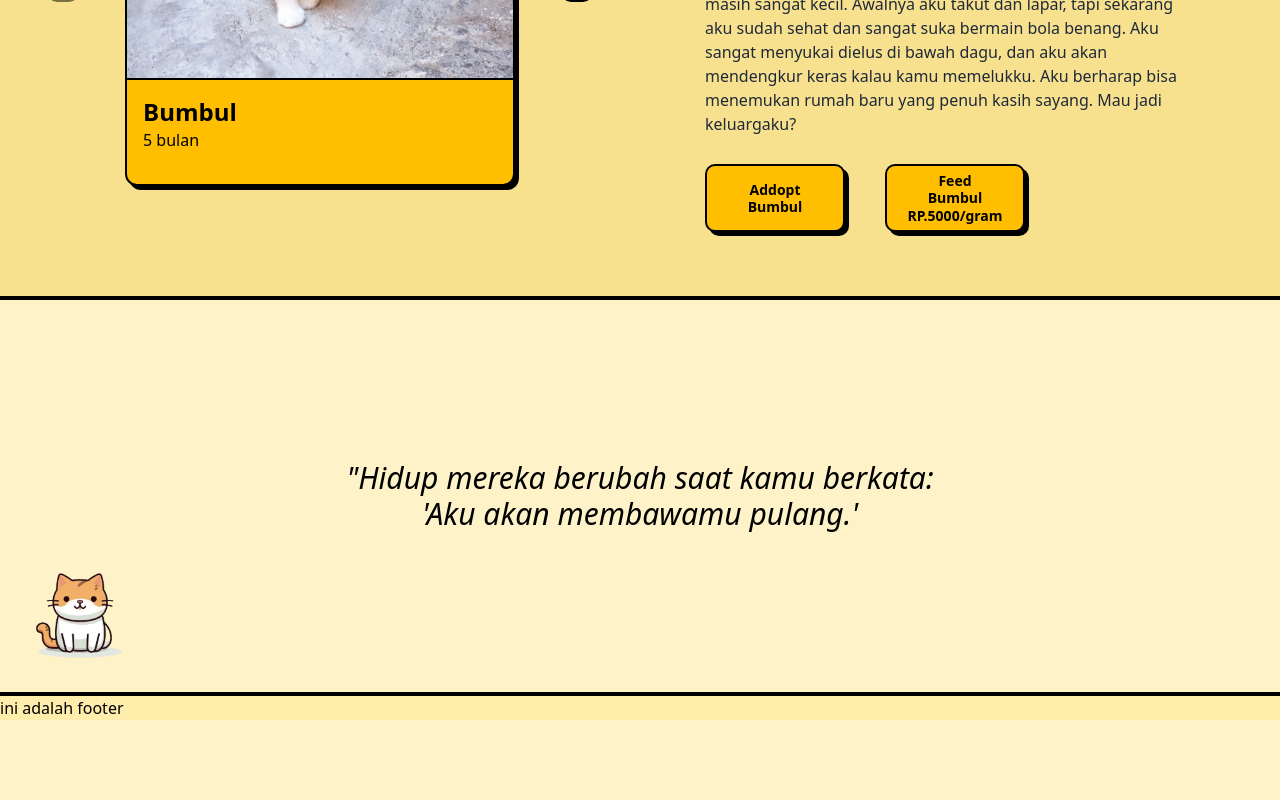
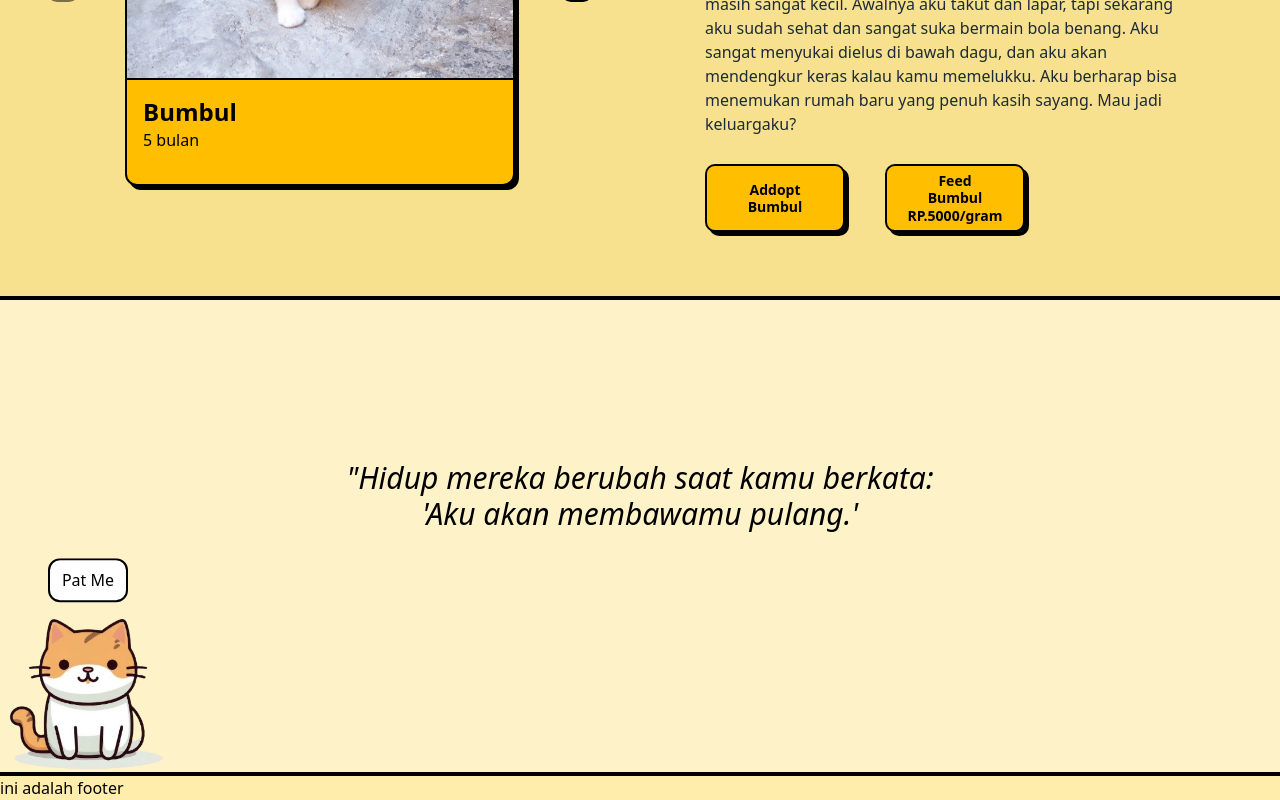
Before and after one commit to imAbizars/adopcing.v1, a React (Vite) app: page / in a window 1280 px wide. Shown: the part 1024-1824 px from the top of the page. Before the commit the page ends 1744 px from the top, so only its background shows below. Built offline with nearby package versions, Linux system fonts and the light colour scheme.

Commit message:
fixing click on cat image

```diff
--- a/src/components/homepage/HeroText3.jsx
+++ b/src/components/homepage/HeroText3.jsx
@@ -1,27 +1,91 @@
+import { useState, useEffect } from "react";
 import FadeInSection from "../animations/FadeInSection";
 import cat1 from "@/assets/images/catmeow.png";
 
 export default function HeroText3() {
+  const texts = [
+    "Meowww.... Aku senang kamu datang!",
+    "Ayo bawa aku pulang ke rumahmu ",
+    "Aku janji akan jadi teman yang baik ",
+  ];
+
+  const [textIndex, setTextIndex] = useState(-1);
+  const [displayText, setDisplayText] = useState("");
+  const [charIndex, setCharIndex] = useState(0);
+  const [isPat,setIsPat] = useState(true);
+  const handleClick = () => {
+    setIsPat(false);
+    if (textIndex < texts.length - 1) {
+      setTextIndex((prev) => prev + 1);
+    } else {
+      setTextIndex(-1);
+      setDisplayText("");
+      setIsPat(true);
+    }
+  };
+
+  useEffect(() => {
+    if (textIndex >= 0 && textIndex < texts.length) {
+      setDisplayText("");
+      setCharIndex(0);
+    }
+  }, [textIndex]);
+
+  useEffect(() => {
+    if (textIndex >= 0 && charIndex < texts[textIndex]?.length) {
+      const timeout = setTimeout(() => {
+        setDisplayText((prev) => prev + texts[textIndex][charIndex]);
+        setCharIndex((prev) => prev + 1);
+      }, 60);
+      return () => clearTimeout(timeout);
+    }
+  }, [charIndex, textIndex]);
+
   return (
-    <div className="relative w-full h-full pt-20 pb-20">
+    <div className="relative w-full h-full pt-20 pb-40">
+      {/* gambar kucing */}
       <FadeInSection
         className="absolute bottom-0 left-0"
         initial={{ opacity: 0, x: -50 }}
         animate={{ opacity: 1, x: 0 }}
-        transition={{ duration: 0.6, delay: 0.3 }} // delay khusus gambar
+        transition={{ duration: 0.6, delay: 0.3 }}
       >
-        <img
-          className="w-40 h-40"
-          src={cat1}
-          alt="cat"
-        />
+        <div className="w-full max-w-[10rem] sm:ml-2 relative" onClick={handleClick}>
+            {textIndex >= 0 && textIndex < texts.length && (
+            <FadeInSection
+                className="w-full max-w-[300px] text-sm text- font-semibold bg-white p-2 border-2 border-black rounded-xl "
+                animate={{ opacity: 1 }}
+                initial={{ opacity: 0 }}
+                transition={{ duration: 0.3 }}
+            >
+                {displayText}
+                <span className="animate-pulse">|</span>
+            </FadeInSection>
+            )}
+            {isPat&&(
+                <FadeInSection
+                animate={{ opacity: 1 }}
+                initial={{ opacity: 0 }}
+                transition={{ duration: 0.3 }}
+                className="text-center mx-10  cursor-pointer bg-white border-2 border-black rounded-xl p-2 animate-bounce">
+                    Pat Me
+                </FadeInSection>
+            )}
+            <img
+
+            className="object-cover cursor-pointer pt-2"
+            src={cat1}
+            alt="cat"
+            />
+        </div>
       </FadeInSection>
 
+      {/* teks utama */}
       <FadeInSection
         className="flex flex-col text-3xl my-10 p-10 w-full justify-center items-center italic text-center"
         initial={{ opacity: 0, y: 100 }}
         animate={{ opacity: 1, y: 0 }}
-        transition={{ duration: 0.6, delay: 0 }} // tidak ada delay
+        transition={{ duration: 0.6 }}
       >
         "Hidup mereka berubah saat kamu berkata:
         <div>'Aku akan membawamu pulang.'</div>
```
Also changed, not shown: src/assets/images/catmeow.png.
